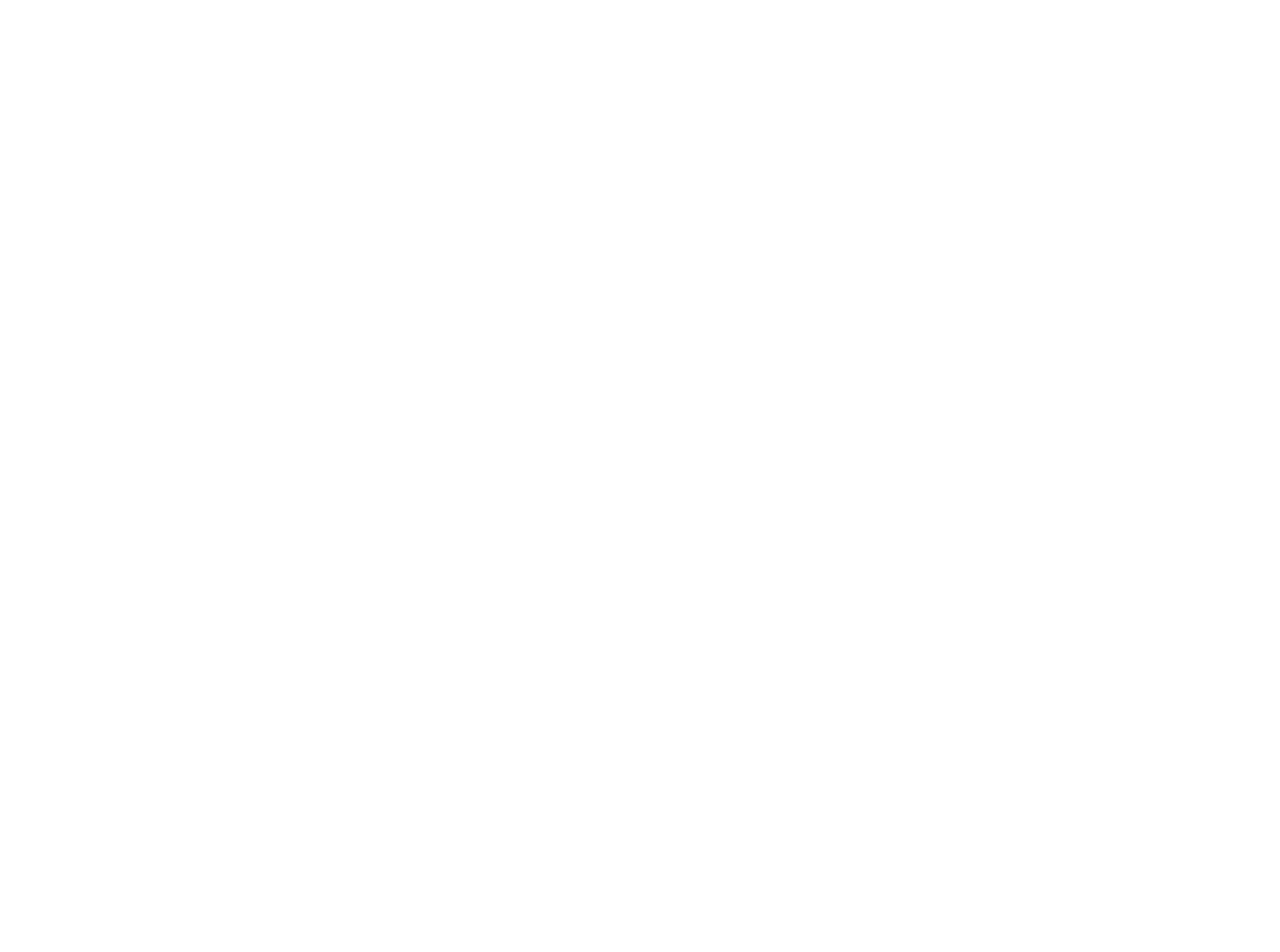
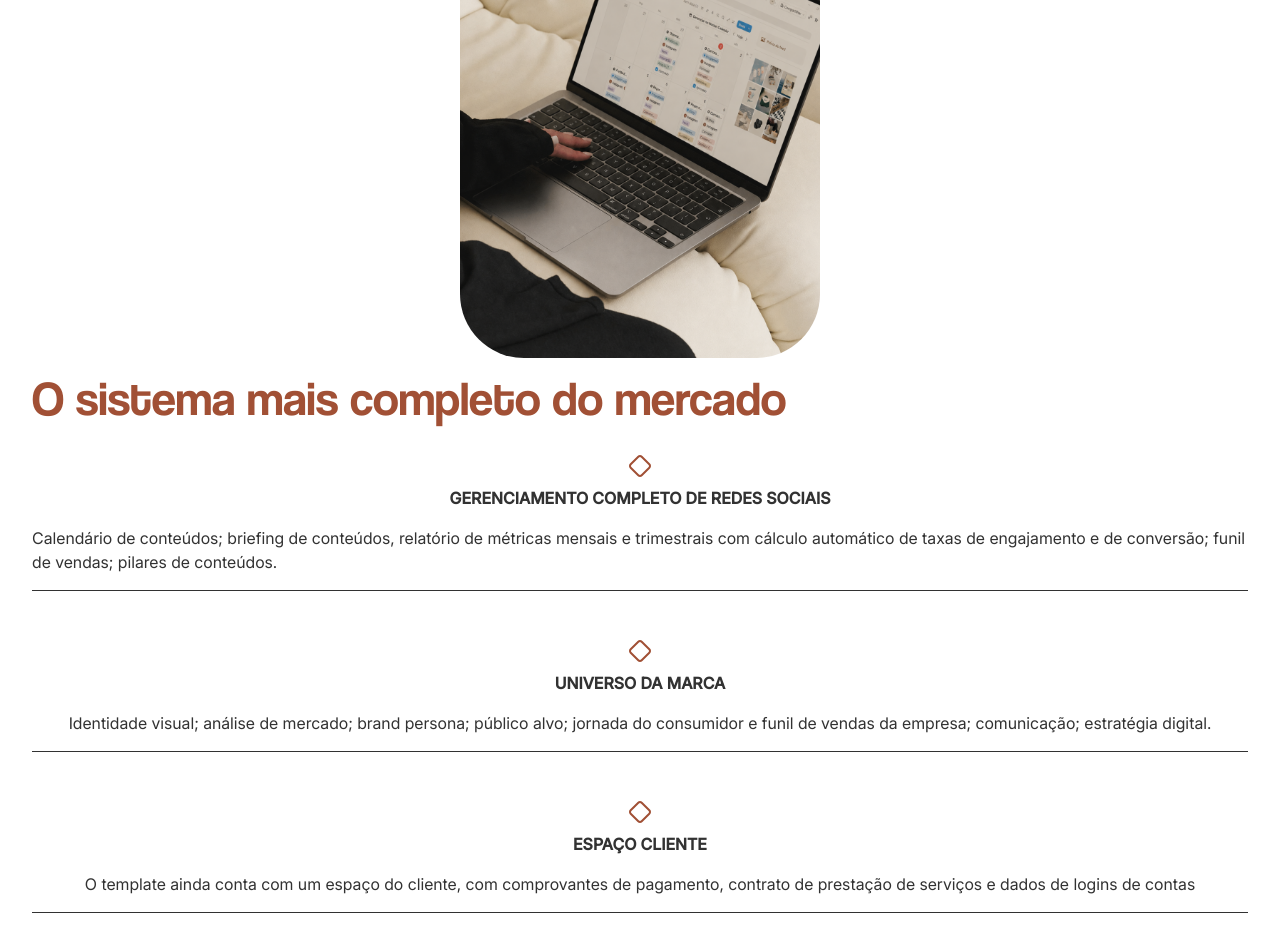
Before and after one commit to PedroHammes/onzeonze-lp-tsmp, a Next.js app: page / in a window 1280 px wide. Shown: the part 1038-1990 px from the top of the page. Before the commit the page ends 800 px from the top, so only its background shows below. Built offline with nearby package versions, Linux system fonts and the light colour scheme.

Commit message:
feat: section 02 about

```diff
--- a/app/globals.css
+++ b/app/globals.css
@@ -50,7 +50,7 @@
     @apply font-sans;
   }
   section {
-    @apply py-4 md:py-8;
+    @apply py-24;
   }
   h2 {
     @apply text-left w-full;
--- a/app/page.tsx
+++ b/app/page.tsx
@@ -1,9 +1,12 @@
 import Section01Banner from "@/components/sections/section01Banner";
+import Section02Banner from "@/components/sections/section02Abbout";
 
 export default function Home() {
+
   return (
     <main>
       <Section01Banner />
+      <Section02Banner />
     </main>
   );
 }
--- /dev/null
+++ b/components/sections/section02Abbout.tsx
@@ -0,0 +1,35 @@
+import Image from "next/image"
+import { Diamond } from "lucide-react"
+
+export default function Section02Banner() {
+    const items = [
+        { title: "GERENCIAMENTO COMPLETO DE REDES SOCIAIS", description: "Calendário de conteúdos; briefing de conteúdos, relatório de métricas mensais e trimestrais com cálculo automático de taxas de engajamento e de conversão; funil de vendas; pilares de conteúdos." },
+        { title: "UNIVERSO DA MARCA", description: "Identidade visual; análise de mercado; brand persona; público alvo; jornada do consumidor e funil de vendas da empresa; comunicação; estratégia digital." },
+        { title: "ESPAÇO CLIENTE", description: "O template ainda conta com um espaço do cliente, com comprovantes de pagamento, contrato de prestação de serviços e dados de logins de contas" },
+    ]
+    return (
+        <section className='relative flex flex-col gap-4 items-center justify-center px-8'>
+            <div className="w-90 h-125 relative rounded-[4rem] overflow-hidden">
+                <Image
+                src={"/ux/section-02-about/section-02-about.webp"}
+                alt="Sobre a empresa"
+                fill
+                className="object-cover"
+                />
+            </div>
+
+            <h2 className="font-heading text-5xl text-primary">O sistema mais completo do mercado</h2>
+            <div className="flex flex-col gap-8">
+                {items.map((item, index) => (
+                    <div key={index} className="
+                    flex flex-col py-4 gap-2 justify-center items-center
+                    border-b border-foreground">
+                        <Diamond color="#a15035"/>
+                        <h3 className="font-bold text-base mb-2">{item.title}</h3>
+                        <p className="text-foreground">{item.description}</p>
+                    </div>
+                ))}
+            </div>
+        </section>
+    )
+}
```
Also changed, not shown: public/ux/section-02-about/section-02-about.webp (renamed from public/ux/section-02-about/WEBP.webp).
